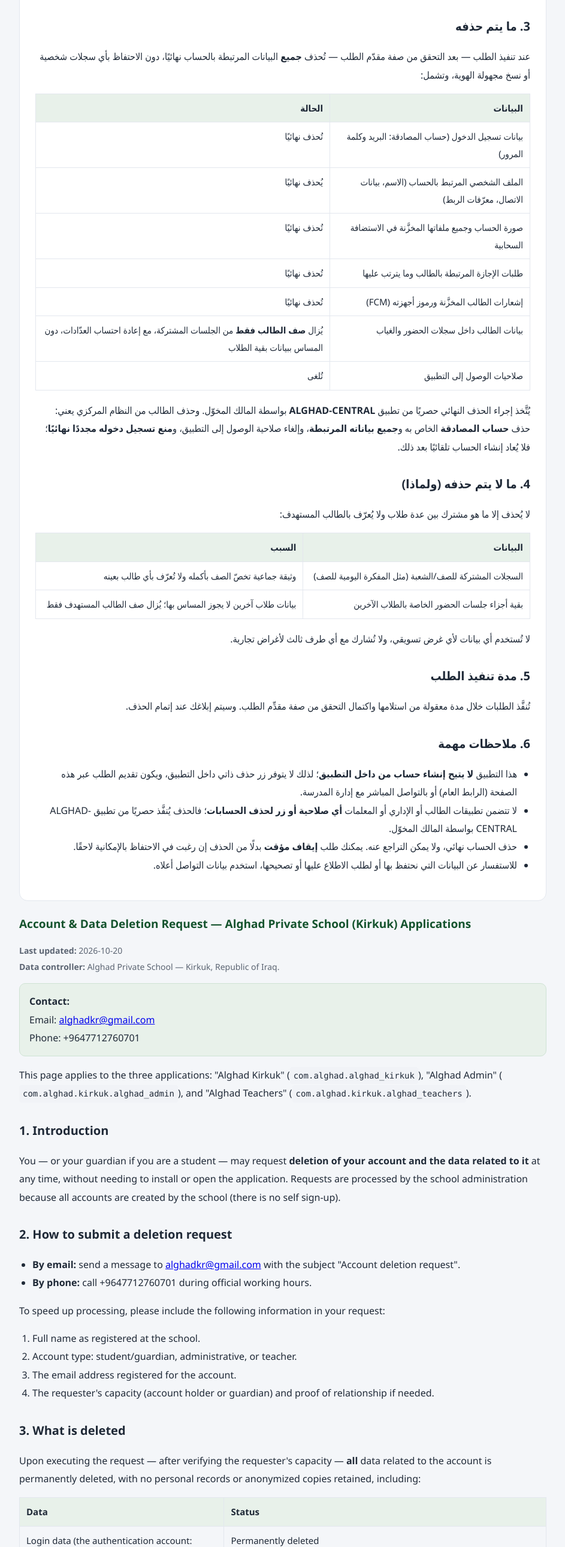
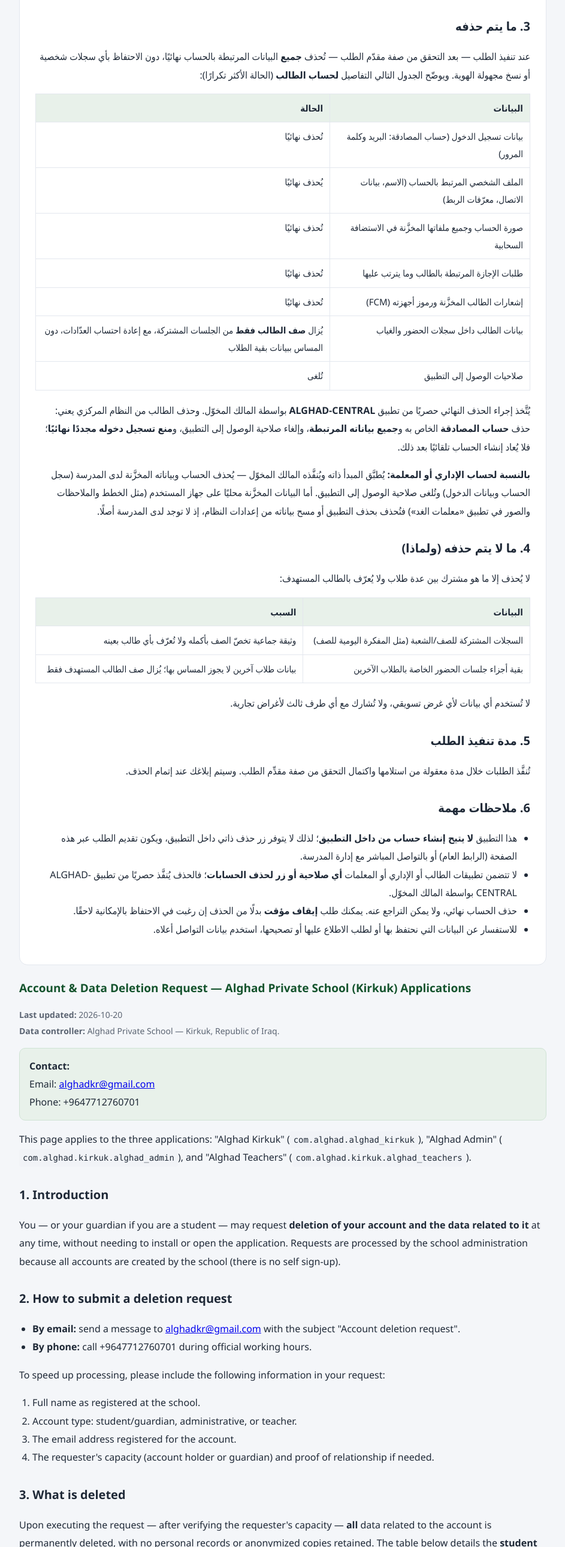
Before and after one commit to abdoullafadil/alghad-play-pages, a plain HTML site: page data-deletion.html in a window 1280 px wide. Shown: the part 1205-3784 px from the top of the page at 60% size, without its empty margins (168-1111 px from the left). Drawn offline with Linux system fonts and the light colour scheme.

Commit message:
Scope the deletion table to student accounts and state the exact process for admin/teacher accounts

```diff
--- a/data-deletion.html
+++ b/data-deletion.html
@@ -56,7 +56,7 @@
     </ol>
 
     <h2>3. ما يتم حذفه</h2>
-    <p>عند تنفيذ الطلب — بعد التحقق من صفة مقدّم الطلب — تُحذف <strong>جميع</strong> البيانات المرتبطة بالحساب نهائيًا، دون الاحتفاظ بأي سجلات شخصية أو نسخ مجهولة الهوية، وتشمل:</p>
+    <p>عند تنفيذ الطلب — بعد التحقق من صفة مقدّم الطلب — تُحذف <strong>جميع</strong> البيانات المرتبطة بالحساب نهائيًا، دون الاحتفاظ بأي سجلات شخصية أو نسخ مجهولة الهوية. ويوضّح الجدول التالي التفاصيل <strong>لحساب الطالب</strong> (الحالة الأكثر تكرارًا):</p>
     <table>
       <thead><tr><th>البيانات</th><th>الحالة</th></tr></thead>
       <tbody>
@@ -70,6 +70,7 @@
       </tbody>
     </table>
     <p>يُتَّخذ إجراء الحذف النهائي حصريًا من تطبيق <strong>ALGHAD-CENTRAL</strong> بواسطة المالك المخوّل. وحذف الطالب من النظام المركزي يعني: حذف <strong>حساب المصادقة</strong> الخاص به و<strong>جميع بياناته المرتبطة</strong>، وإلغاء صلاحية الوصول إلى التطبيق، و<strong>منع تسجيل دخوله مجددًا نهائيًا</strong>؛ فلا يُعاد إنشاء الحساب تلقائيًا بعد ذلك.</p>
+    <p><strong>بالنسبة لحساب الإداري أو المعلمة:</strong> يُطبَّق المبدأ ذاته ويُنفَّذه المالك المخوّل — يُحذف الحساب وبياناته المخزَّنة لدى المدرسة (سجل الحساب وبيانات الدخول) وتُلغى صلاحية الوصول إلى التطبيق. أما البيانات المخزَّنة محليًا على جهاز المستخدم (مثل الخطط والملاحظات والصور في تطبيق «معلمات الغد») فتُحذف بحذف التطبيق أو مسح بياناته من إعدادات النظام، إذ لا توجد لدى المدرسة أصلًا.</p>
 
     <h2>4. ما لا يتم حذفه (ولماذا)</h2>
     <p>لا يُحذف إلا ما هو مشترك بين عدة طلاب ولا يُعرّف بالطالب المستهدف:</p>
@@ -126,7 +127,7 @@
     </ol>
 
     <h2>3. What is deleted</h2>
-    <p>Upon executing the request — after verifying the requester's capacity — <strong>all</strong> data related to the account is permanently deleted, with no personal records or anonymized copies retained, including:</p>
+    <p>Upon executing the request — after verifying the requester's capacity — <strong>all</strong> data related to the account is permanently deleted, with no personal records or anonymized copies retained. The table below details the <strong>student</strong> account (the most common case):</p>
     <table>
       <thead><tr><th>Data</th><th>Status</th></tr></thead>
       <tbody>
@@ -140,6 +141,7 @@
       </tbody>
     </table>
     <p>Final deletion is performed exclusively from the <strong>ALGHAD-CENTRAL</strong> application by the authorized owner. Deleting a student from the central system means: deleting their <strong>authentication account</strong> and <strong>all related data</strong>, revoking access to the application, and <strong>permanently preventing them from signing in again</strong>; the account is not automatically recreated afterwards.</p>
+    <p><strong>For an admin or teacher account:</strong> the same principle applies and is carried out by the authorized owner — the account and the data stored at the school (the account record and login data) are deleted, and access to the application is revoked. As for data stored locally on the user's device (such as plans, notes, and images in the "Alghad Teachers" application), it is removed by uninstalling the application or clearing its data from the system settings, as the school does not hold that data at all.</p>
 
     <h2>4. What is not deleted (and why)</h2>
     <p>Only data that is shared among several students and does not identify the targeted student is not deleted:</p>
```
